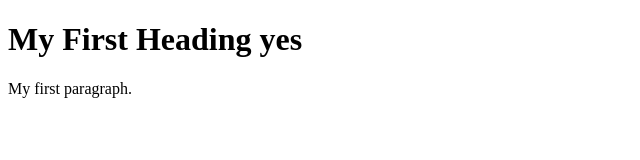
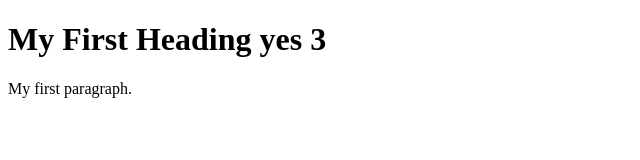
Before and after one commit to Learncode360/githubtTesting, a plain HTML site: page index.html in a window 1280 px wide. Shown: the full height of the page, 0-640 px from the left. Drawn offline with Linux system fonts and the light colour scheme.

Commit message:
chages made into header file

```diff
--- a/index.html
+++ b/index.html
@@ -2,7 +2,7 @@
 <html>
 <body>
 
-<h1>My First Heading yes</h1>
+<h1>My First Heading yes 3</h1>
 
 <p>My first paragraph.</p>
 
```
